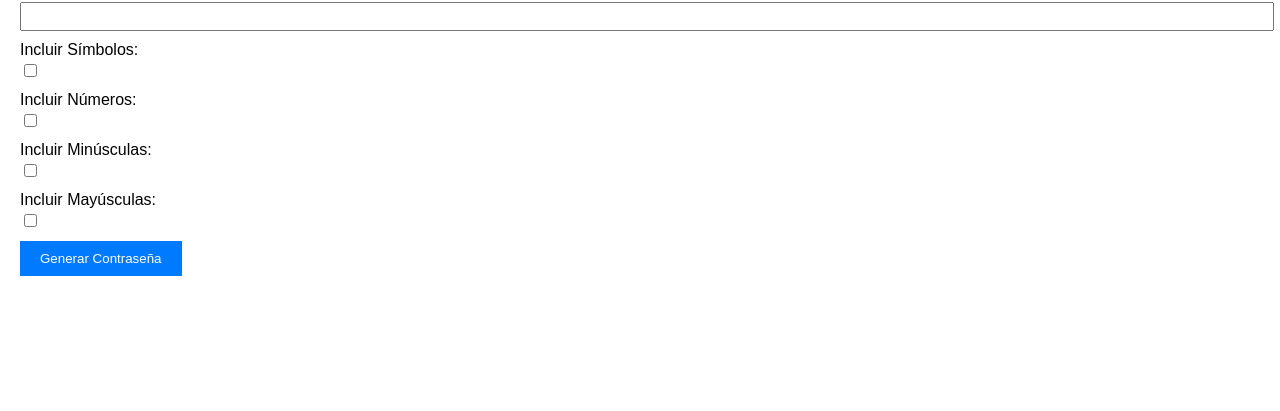
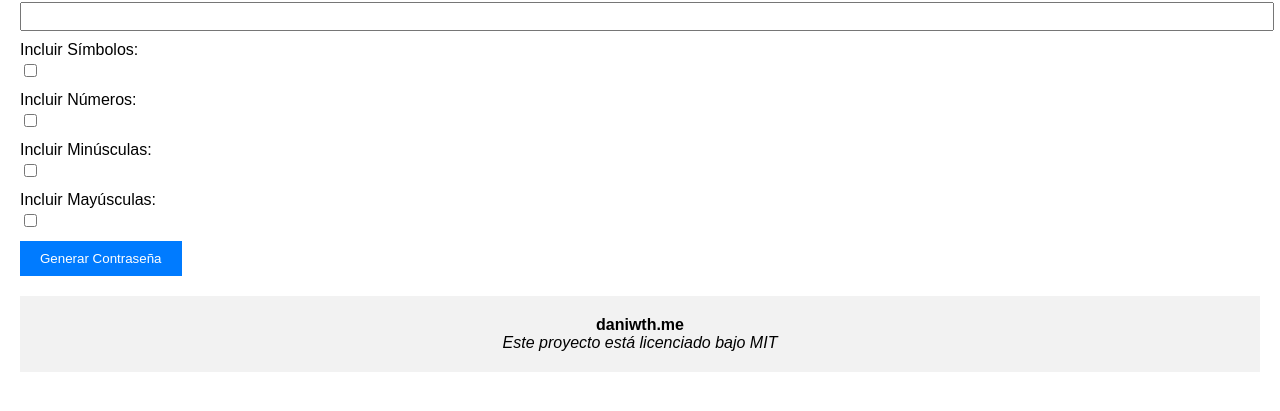
Before and after one commit to daniwth/passwordgenerator, a plain HTML site: page index.html in a window 1280 px wide. Shown: the part 121-532 px from the top of the page. Drawn offline with Linux system fonts and the light colour scheme.

Commit message:
Update index.html

```diff
--- a/index.html
+++ b/index.html
@@ -30,4 +30,8 @@
 
   <script src="script.js"></script>
 </body>
+  <footer>
+  <p>daniwth.me</p>
+  <p>Este proyecto está licenciado bajo MIT</p>
+</footer>
 </html>
```
